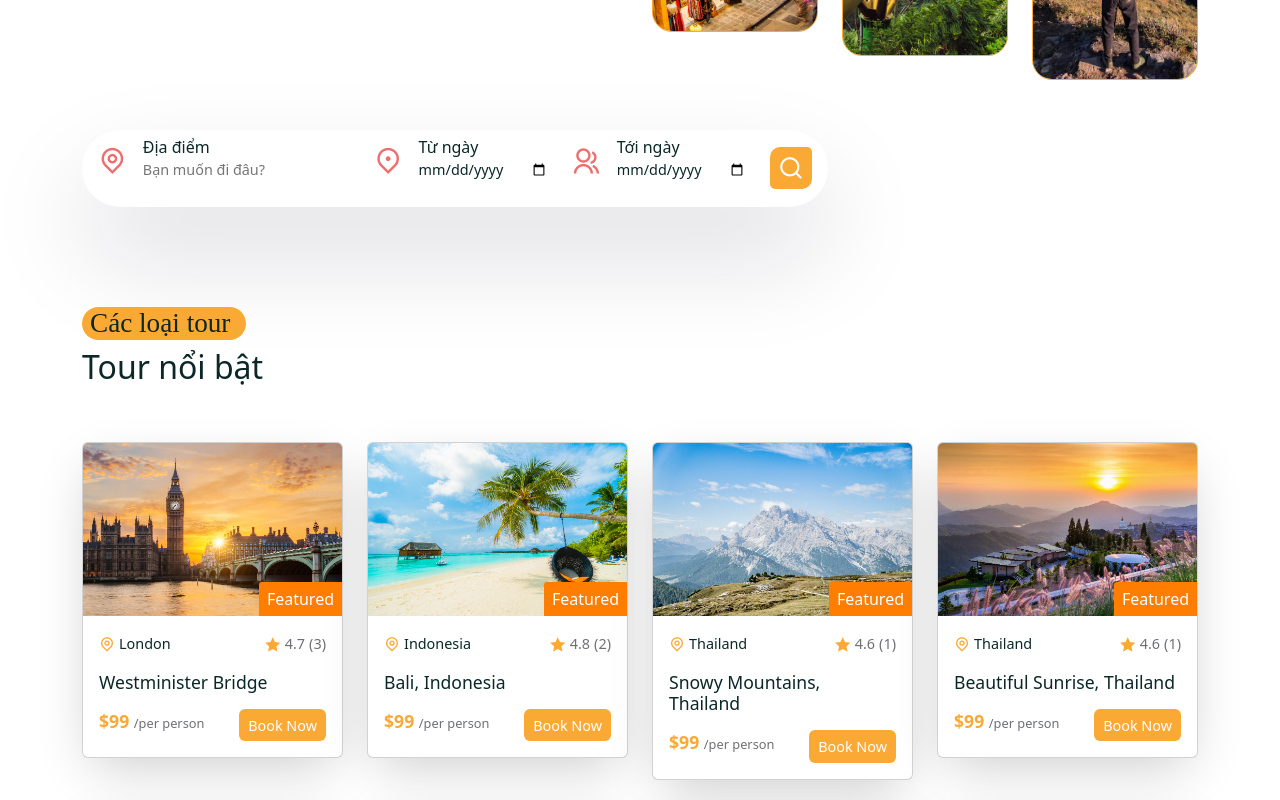
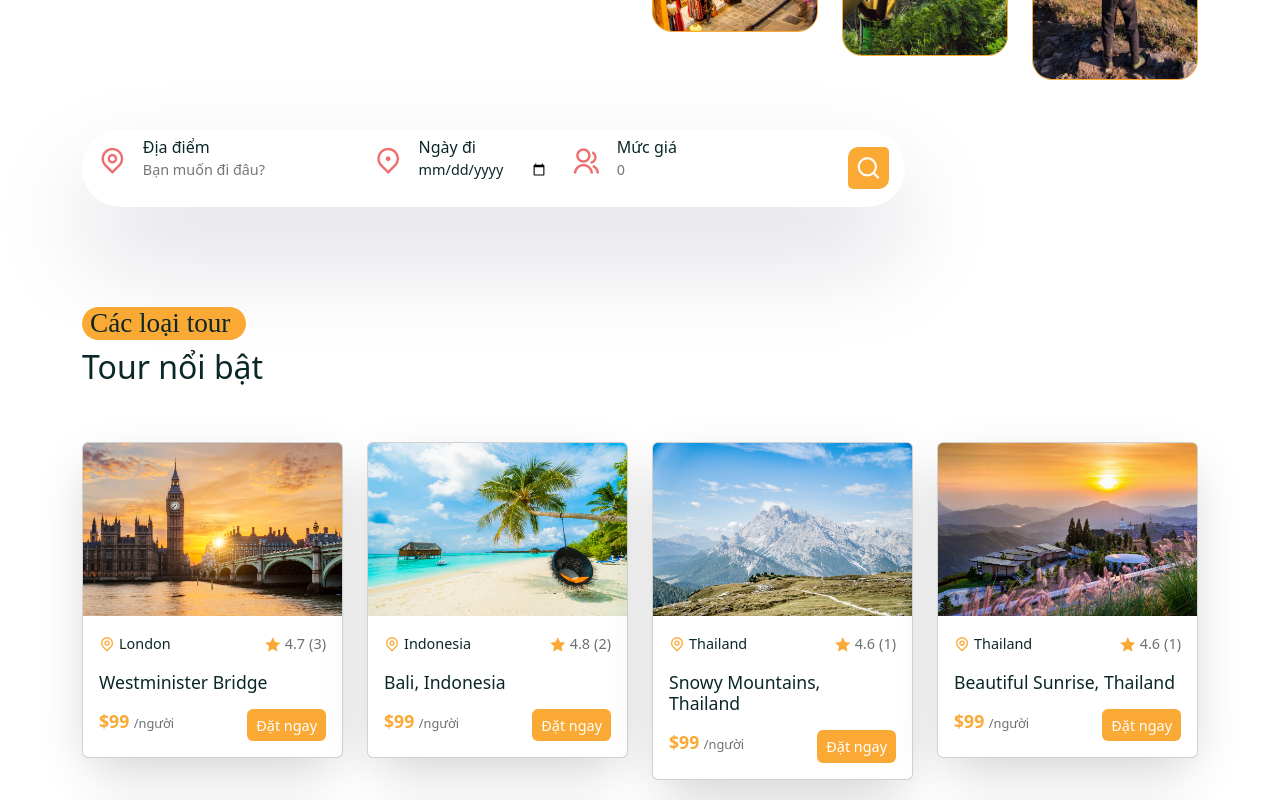
Before and after one commit to trngmhuu/KLTN, a React (Create React App) app in the folder frontend/: page /home in a window 1280 px wide. Shown: the part 480-1280 px from the top of the page. Built offline with nearby package versions, Linux system fonts and the light colour scheme; a web font is replaced by a local one.

Commit message:
fix searchbar

```diff
--- a/frontend/src/shared/SearchBar.jsx
+++ b/frontend/src/shared/SearchBar.jsx
@@ -30,15 +30,15 @@ const SearchBar = () => {
                 <FormGroup className="d-flex gap-3 form__group form__group-fast">
                     <span><i class="ri-map-pin-2-line"></i></span>
                     <div>
-                        <h6>Từ ngày</h6>
-                        <input type="date"/>
+                        <h6>Ngày đi</h6>
+                        <input type='date'/>
                     </div>
                 </FormGroup>
                 <FormGroup className="d-flex gap-3 form__group form__group-last">
                     <span><i class="ri-group-line"></i></span>
                     <div>
-                        <h6>Tới ngày</h6>
-                        <input type="date" placeholder="0" />
+                        <h6>Mức giá</h6>
+                        <input type="text" placeholder='0'/>
                     </div>
                 </FormGroup>
                 <span className="search__icon" type="submit" onClick={searchHandler}>
--- a/frontend/src/shared/TourCard.jsx
+++ b/frontend/src/shared/TourCard.jsx
@@ -14,7 +14,7 @@ const TourCard = ({ tour }) => {
       <Card>
         <div className="tour__img">
           <img src={photo} alt="tour-img" />
-          {featured && <span>Featured</span>}
+          {/* {featured && <span>Featured</span>} */}
         </div>
         <CardBody>
           <div className="card__top d-flex align-items-center justify-content-between">
@@ -37,10 +37,10 @@ const TourCard = ({ tour }) => {
 
           <div className="card__bottom d-flex align-items-center justify-content-between mt-3">
             <h5>
-              ${price} <span> /per person</span>
+              ${price} <span> /người</span>
             </h5>
             <button className="btn booking__btn">
-              <Link to={`/tours/${id}`}>Book Now</Link>
+              <Link to={`/tours/${id}`}>Đặt ngay</Link>
             </button>
           </div>
         </CardBody>
```
Also changed, not shown: 1 other file (tests, documents, lock files or other folders).
